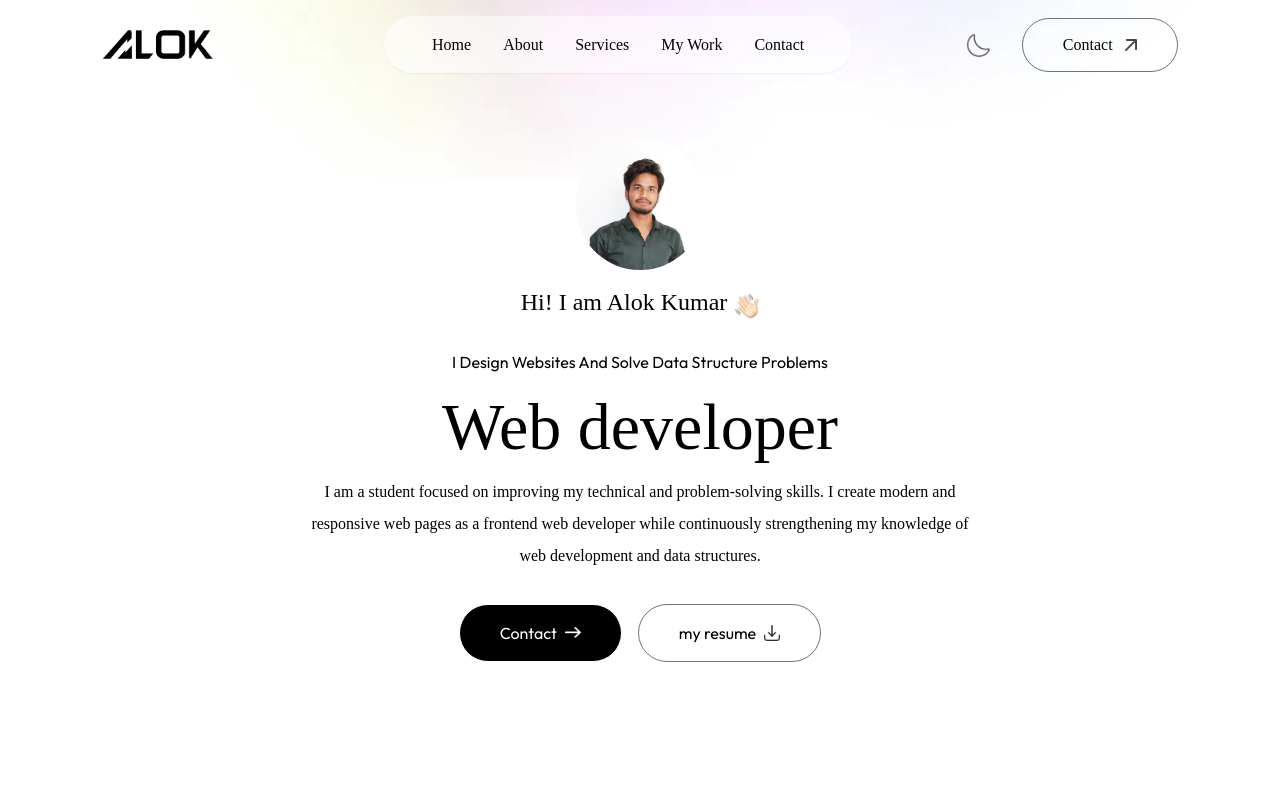
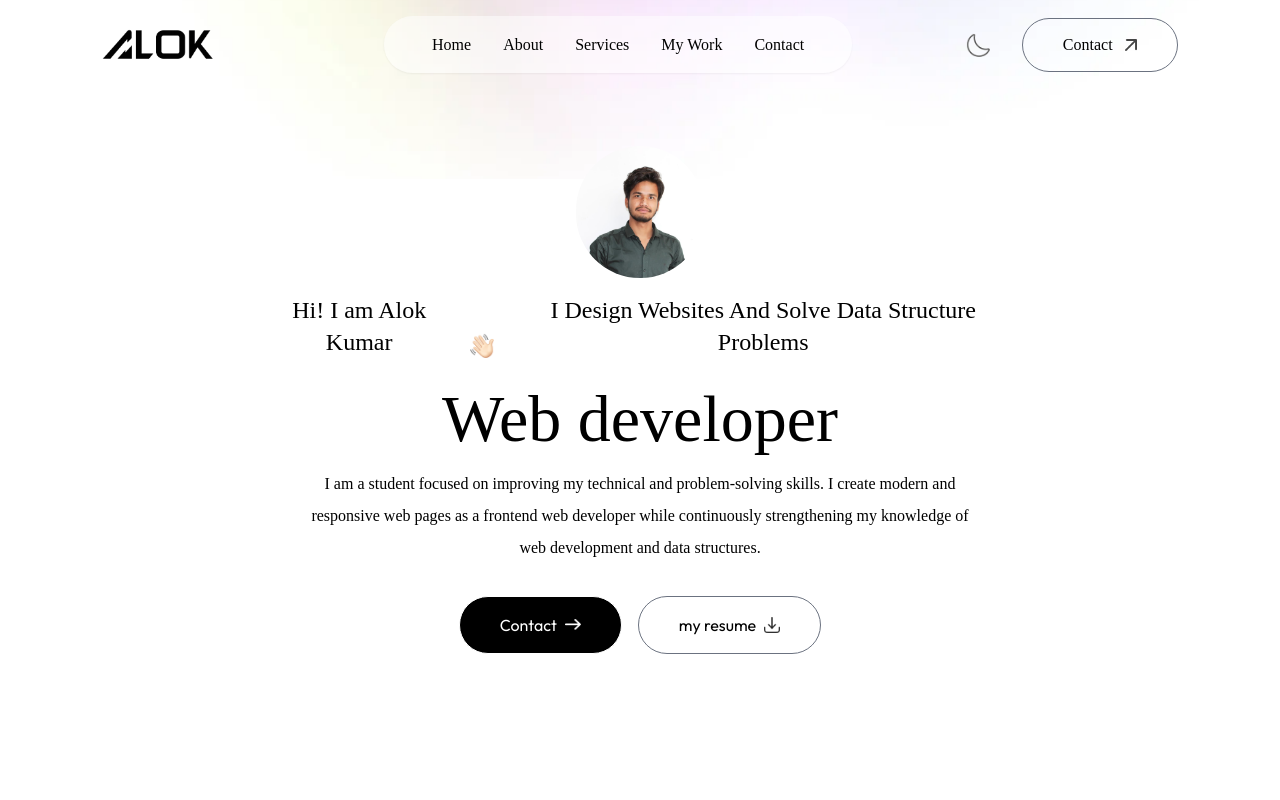
Before and after one commit to SiLEnT-24/webfolio, a Next.js app: page / in a window 1280 px wide. Shown: the top 800 px of the page. Built offline with nearby package versions, Linux system fonts and the light colour scheme; a web font is replaced by a local one.

Commit message:
Update Header component to improve text formatting and clarity

```diff
--- a/app/components/Header.jsx
+++ b/app/components/Header.jsx
@@ -20,8 +20,8 @@ const Header = () =>{
                  transition ={{duration: 0.6, delay:0.3}}
                 className='flex items-end gap-2 text-xl md:text-2xl mb-3 font-Ovo'>
                 Hi! I am Alok Kumar <Image src={assets.hand_icon} alt=""
-                className='w-6' /> </motion.h3>
-                    I Design Websites And Solve Data Structure Problems
+                className='w-6' />
+                I Design Websites And Solve Data Structure Problems </motion.h3>
                 <motion.h1
                 initial={{y: -30, opacity: 0}}
                 whileInView={{y: 0, opacity: 1}}
```
